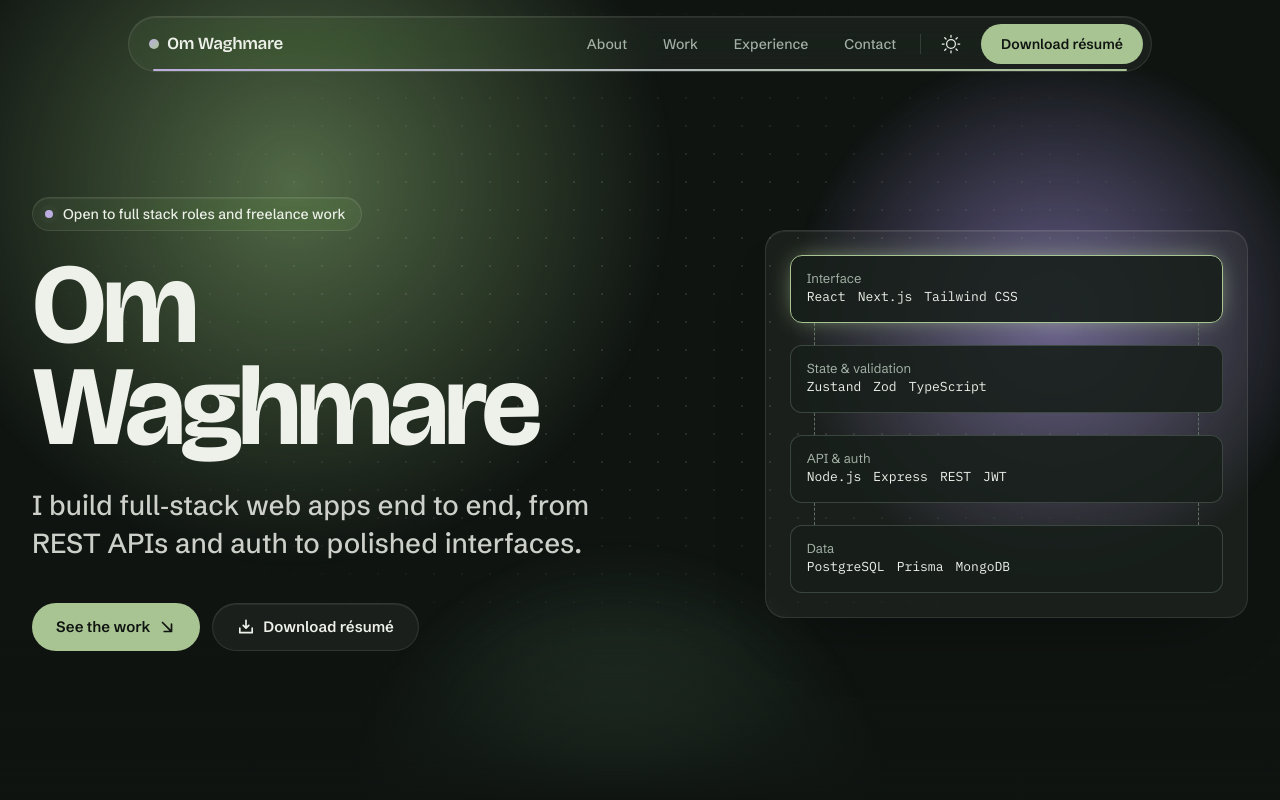
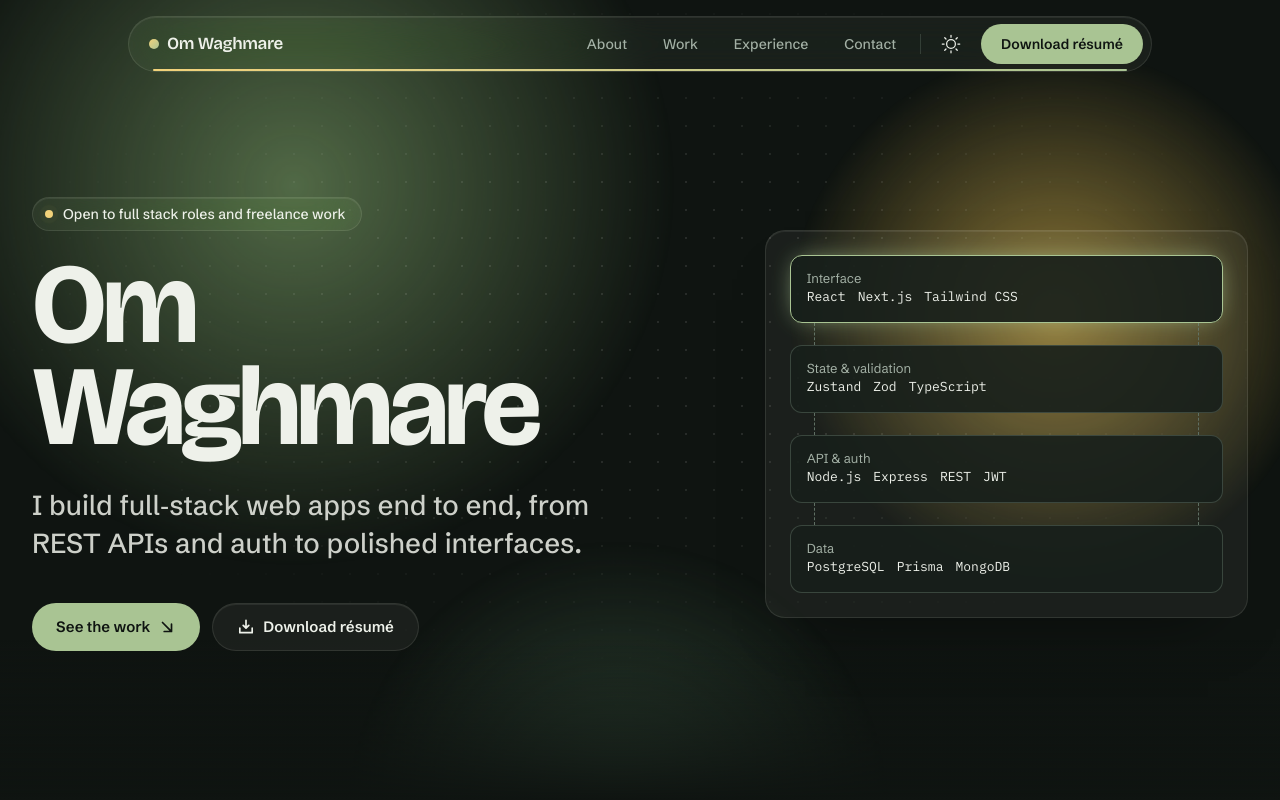
Before and after one commit to Omraje101/portfolio-site, a Next.js app: page / in a window 1280 px wide. Shown: the top 800 px of the page. Built offline with nearby package versions, Linux system fonts and the light colour scheme.

Commit message:
Use butter yellow as the secondary colour
Butter in dark mode, deep honey in light mode (AA in both); glows,
share image and favicon updated to match.

```diff
--- a/src/app/globals.css
+++ b/src/app/globals.css
@@ -4,10 +4,10 @@
 @custom-variant dark (&:where(.dark, .dark *));
 
 /*
- * Matcha & Lavender tokens. Accent = matcha (buttons, focus), secondary = lavender.
+ * Matcha & Butter tokens. Accent = matcha (buttons, focus), secondary = butter yellow.
  * Text pairs, WCAG AA or better in both themes:
- *   dark:  ink/bg 16.3, muted/bg 8.3, matcha/bg 9.8, bg on matcha 9.8, lavender/bg 9.1
- *   light: ink/bg 13.1, muted/bg 6.0, matcha/bg 5.3, white on matcha 6.0, lavender/bg 5.2
+ *   dark:  ink/bg 16.3, muted/bg 8.3, matcha/bg 9.8, bg on matcha 9.8, butter/bg 12.7
+ *   light: ink/bg 13.1, muted/bg 6.0, matcha/bg 5.3, white on matcha 6.0, honey/bg 5.5
  * --line is a decorative hairline; --line-strong meets 3:1 for control borders.
  *
  * Shape rule: panels 20px, screenshots inside panels 12px, controls are pills.
@@ -22,12 +22,12 @@
   --line-strong: #7b8a7f;
   --accent: #4d6b3e;
   --accent-ink: #ffffff;
-  --secondary: #6a5a9e;
+  --secondary: #7a5b00;
   --glass: rgb(251 252 249 / 0.62);
   --glass-border: rgb(30 42 34 / 0.09);
   --glass-highlight: rgb(255 255 255 / 0.9);
   --aurora-a: #b9d2a6;
-  --aurora-b: #d6cdf0;
+  --aurora-b: #f5e3a6;
   --aurora-c: #d6e5cc;
   --aurora-opacity: 0.9;
   --danger: #b42424;
@@ -49,12 +49,12 @@
   --line-strong: #5f6f63;
   --accent: #a9c493;
   --accent-ink: #0f1411;
-  --secondary: #bcaee0;
+  --secondary: #f2d27a;
   --glass: rgb(238 241 234 / 0.05);
   --glass-border: rgb(238 241 234 / 0.1);
   --glass-highlight: rgb(255 255 255 / 0.07);
   --aurora-a: #6f8f5e;
-  --aurora-b: #8e7fc0;
+  --aurora-b: #c9a84a;
   --aurora-c: #3e5a44;
   --aurora-opacity: 0.7;
   --danger: #ff9a8a;
--- a/src/app/icon.tsx
+++ b/src/app/icon.tsx
@@ -23,7 +23,7 @@ export default function Icon() {
           alignItems: "center",
           justifyContent: "center",
           gap: 5,
-          background: "linear-gradient(135deg, #6f8f5e, #bcaee0)",
+          background: "linear-gradient(135deg, #6f8f5e, #f2d27a)",
           borderRadius: 12,
         }}
       >
--- a/src/app/opengraph-image.tsx
+++ b/src/app/opengraph-image.tsx
@@ -21,9 +21,9 @@ export default function OpengraphImage() {
           height: "100%",
           display: "flex",
           backgroundColor: BG,
-          // Static stand-in for the site's aurora: matcha top-left, lavender right.
+          // Static stand-in for the site's aurora: matcha top-left, butter right.
           backgroundImage:
-            "radial-gradient(circle at 8% 0%, rgba(111,143,94,0.5), transparent 55%), radial-gradient(circle at 100% 30%, rgba(142,127,192,0.4), transparent 50%)",
+            "radial-gradient(circle at 8% 0%, rgba(111,143,94,0.5), transparent 55%), radial-gradient(circle at 100% 30%, rgba(201,168,74,0.38), transparent 50%)",
           color: INK,
           padding: 72,
           justifyContent: "space-between",
--- a/src/components/motion/ParallaxPhoto.tsx
+++ b/src/components/motion/ParallaxPhoto.tsx
@@ -5,7 +5,7 @@ import Image from "next/image";
 import { useRef } from "react";
 
 /**
- * About portrait: the cutout sits on a matcha-to-lavender glow. As the frame scrolls
+ * About portrait: the cutout sits on a matcha-to-butter glow. As the frame scrolls
  * through the viewport the photo rises into its seat while the glow drifts and
  * turns the other way, for depth. The photo only moves between "slightly low"
  * and "seated", so the cutout never lifts off the frame's bottom edge.
--- a/src/components/motion/ScrollProgress.tsx
+++ b/src/components/motion/ScrollProgress.tsx
@@ -2,7 +2,7 @@
 
 import { m, useScroll, useSpring } from "motion/react";
 
-/** Matcha-to-lavender line along the nav's bottom edge showing how far down the page you are. */
+/** Matcha-to-butter line along the nav's bottom edge showing how far down the page you are. */
 export function ScrollProgress() {
   const { scrollYProgress } = useScroll();
   const scaleX = useSpring(scrollYProgress, { stiffness: 200, damping: 30, restDelta: 0.001 });
--- a/src/components/sections/Achievements.tsx
+++ b/src/components/sections/Achievements.tsx
@@ -18,7 +18,7 @@ export function Achievements() {
               key={win.event}
               className="glass group/win relative overflow-hidden rounded-[var(--radius-panel)] p-7 lg:col-span-4"
             >
-              {/* Winner gets the matcha glow, runner-up the lavender one. */}
+              {/* Winner gets the matcha glow, runner-up the butter one. */}
               <span
                 aria-hidden
                 className={`absolute -right-10 -top-10 size-40 rounded-full blur-3xl ${i === 0 ? "bg-accent/30" : "bg-secondary/25"}`}
--- a/src/components/sections/Experience.tsx
+++ b/src/components/sections/Experience.tsx
@@ -15,7 +15,7 @@ export function Experience() {
         Experience
       </RevealHeading>
 
-      {/* Timeline: a glowing lavender-to-matcha rail with a node per role. */}
+      {/* Timeline: a glowing butter-to-matcha rail with a node per role. */}
       <div className="relative mt-12 md:mt-16 md:pl-16">
         <span
           aria-hidden
```
